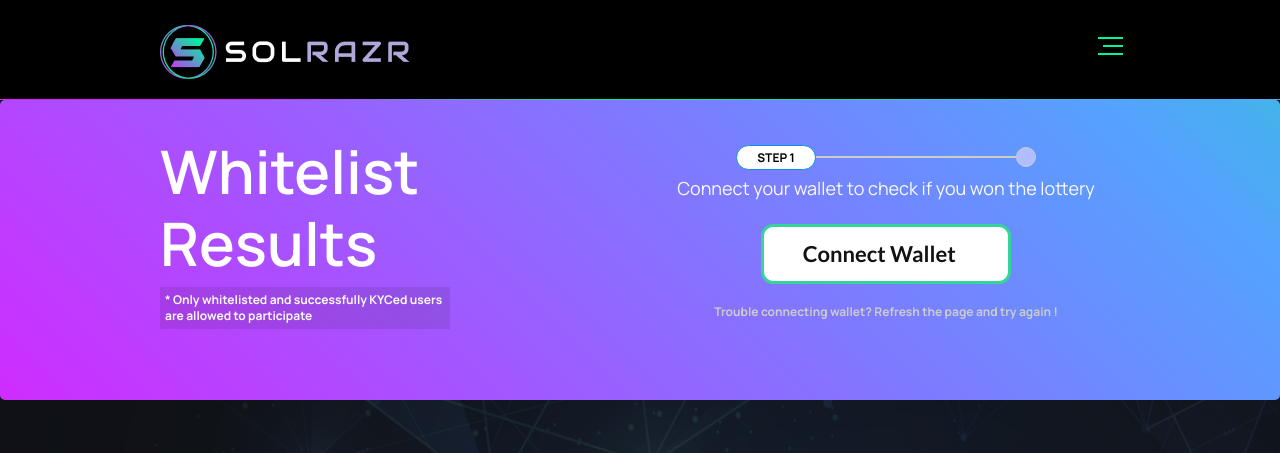
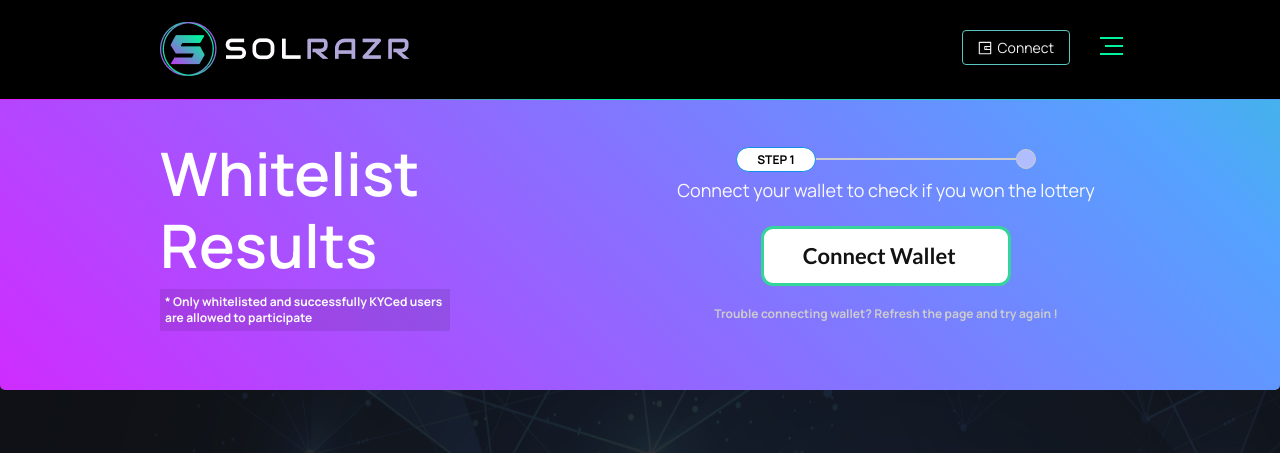
Before and after one commit to OkiemuteGold/solrazr, a plain HTML site: page index.html in a window 1280 px wide. Shown: the top 453 px of the page. Drawn offline with nearby package versions, Linux system fonts and the light colour scheme.

Commit message:
added connect to navbar

```diff
--- a/index.html
+++ b/index.html
@@ -33,7 +33,7 @@
     <div class="overlay"></div>
     <header id="header" class="navbar-dark fixed-top d-flex justify-content-center align-items-center">
         <div class="container h-100 d-flex justify-content-between align-items-center">
-            <a href="#Home" class="navbar-brand">
+            <a href="#Home" class="navbar-brand pt-0">
                 <img src="images/logo.png" alt="">
             </a>
 
@@ -69,6 +69,18 @@
                 </ul>
             </nav>
 
+            <button type="button" class="connect-btn">
+                <i aria-label="icon: wallet">
+                    <svg viewBox="64 64 896 896" data-icon="wallet"
+                        width="1em" height="1em" fill="currentColor" aria-hidden="true" focusable="false" class="">
+                        <path
+                            d="M880 112H144c-17.7 0-32 14.3-32 32v736c0 17.7 14.3 32 32 32h736c17.7 0 32-14.3 32-32V144c0-17.7-14.3-32-32-32zm-40 464H528V448h312v128zm0 264H184V184h656v200H496c-17.7 0-32 14.3-32 32v192c0 17.7 14.3 32 32 32h344v200zM580 512a40 40 0 1 0 80 0 40 40 0 1 0-80 0z">
+                        </path>
+                    </svg>
+                </i>
+                <span>Connect</span>
+            </button>
+
             <div id="mobile-menu-toggler" aria-roledescription="mobile menu toggler">
                 <span class="mobile-menu-toggler"></span>
             </div>
@@ -80,7 +92,7 @@
     </header>
 
     <section class="hero">
-        <div class="hero-top d-flex justify-content-center align-items-center">
+        <div class="hero-top pt-0 pt-lg-4 d-flex justify-content-center align-items-center">
             <div class="container">
                 <div class="lottery-mobile-view row">
                     <div class="text-center">Lottery results is supported only on Desktop</div>
--- a/main.css
+++ b/main.css
@@ -109,8 +109,8 @@ img {
 
 .mobile-menu-toggler {
   display: block;
-  height: 2px;
-  width: 20px;
+  height: 1.5px;
+  width: 18px;
   background: #01f39d;
   position: absolute;
   right: -2.5px;
@@ -121,8 +121,8 @@ img {
 .mobile-menu-toggler:after {
   content: "";
   position: absolute;
-  height: 2px;
-  width: 25px;
+  height: 1.5px;
+  width: 23px;
   background: #01f39d;
   right: 0px;
   top: 8px;
@@ -143,13 +143,45 @@ img {
   transform: rotate(90deg) !important;
 }
 
+.connect-btn {
+    position: relative;
+    display: inline-block;
+    height: 35px;
+    padding: 0 15px;
+    margin: 0 20px 5px auto;
+    font-size: 14px;
+    font-weight: 400;
+    white-space: nowrap;
+    text-align: center;
+    border-radius: 4px;
+    color: #f2f2f2;
+    border: 1px solid #5ac4be;
+    background: transparent ;
+    box-shadow: 0 2px 0 rgb(0 0 0 / 2%);
+    cursor: pointer;
+    transition: all .3s cubic-bezier(.645,.045,.355,1);
+    line-height: 1;
+}
+
+.connect-btn svg {
+    vertical-align: top;
+}
+
+.connect-btn span {
+    margin-left: 3px;
+}
+
+.connect-btn:hover {
+    color: #5ac4be;
+}
+
 /* hero ------------------ */
 .lottery-mobile-view {
     display: none;
 }
 
 .hero {
-  margin-top: 100px;
+  margin-top: 90px;
 }
 
 .hero h1.intro {
@@ -950,6 +982,10 @@ footer {
         transform: translateX(100vw) !important;
     }
 
+    .connect-btn {
+        margin: 0 5px 5px 10px;
+    }
+
     .navbar {
         flex-wrap: wrap;
         justify-content: center;
```
